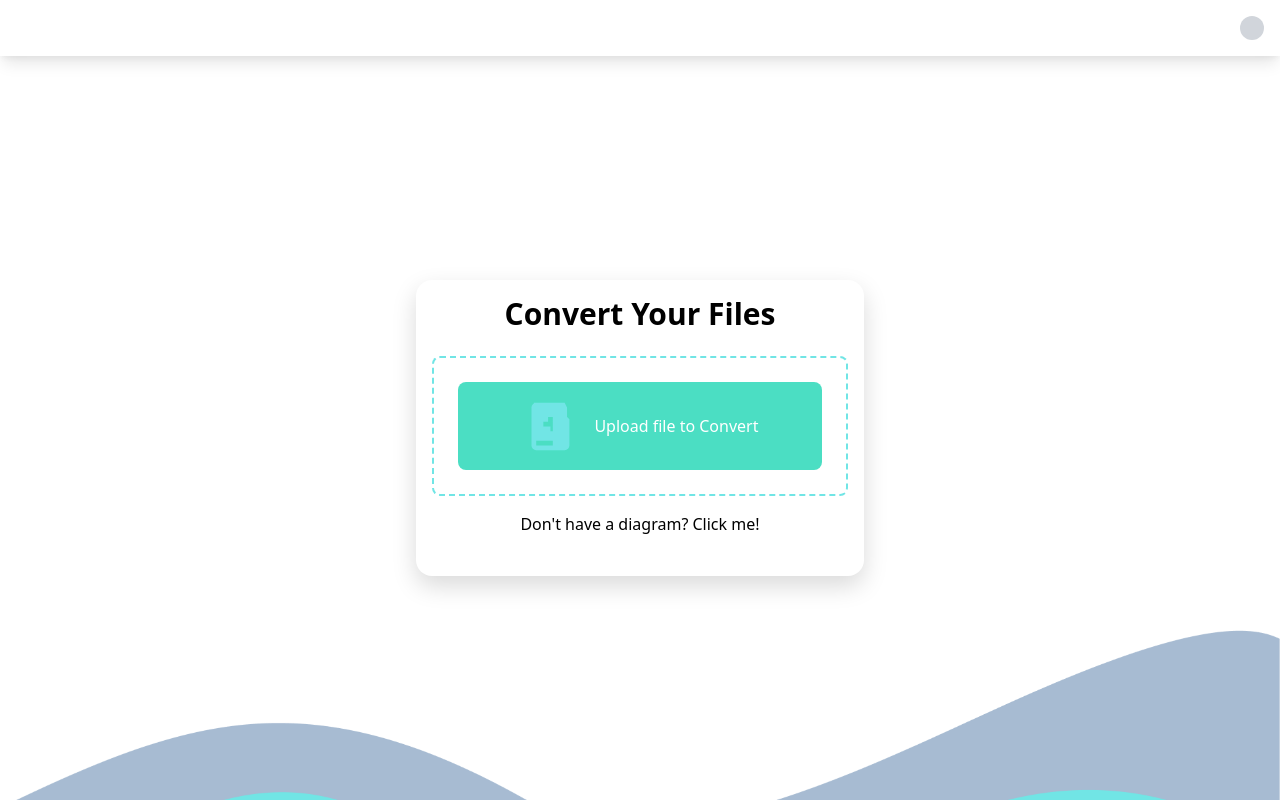
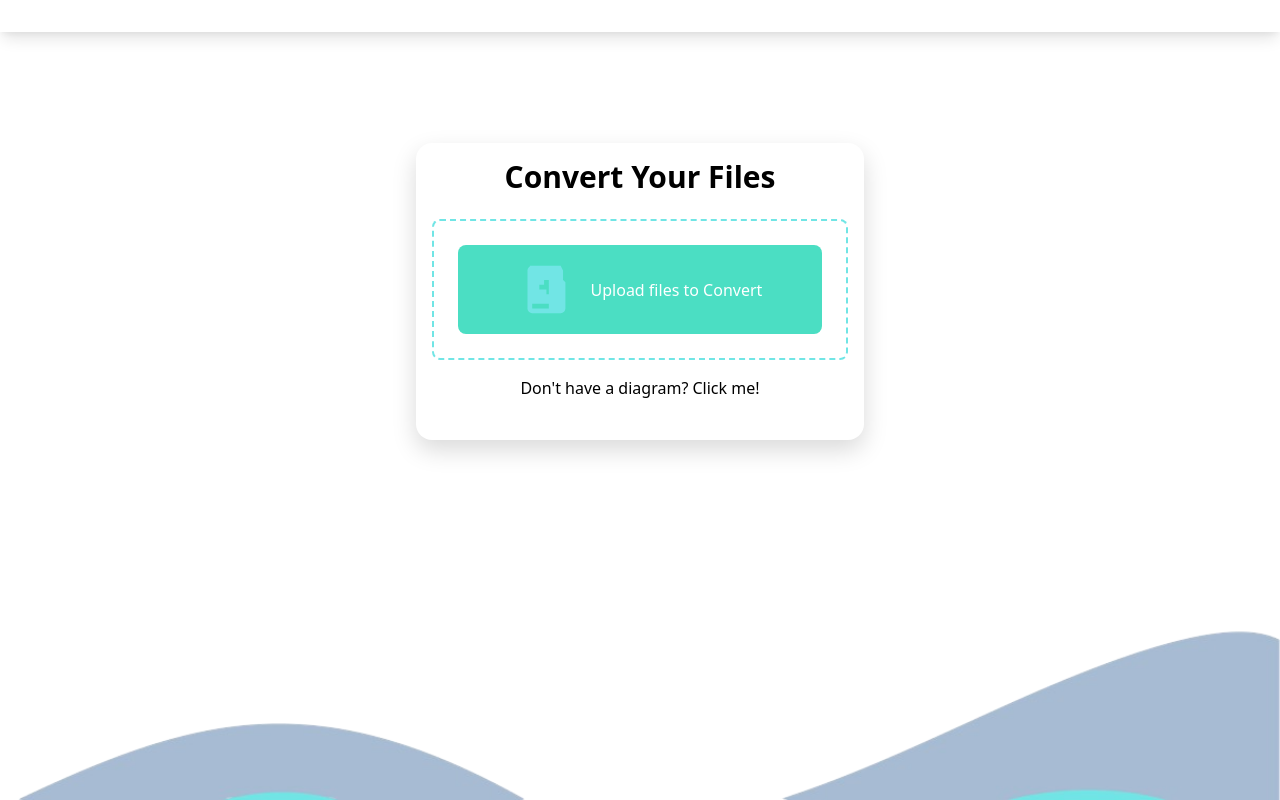
Before and after one commit to placeholder-motxt/fe, a Django app: template convert_page/templates/convert_page.html in a window 1280 px wide. Run offline with Django 5.2, Linux system fonts and the light colour scheme; the template is opened without the code that fills it, so the values that code supplies are empty.

Commit message:
[GREEN] change implementation so that app can upload multiple files and remove csrf exempt

```diff
--- a/convert_page/static/js/script.js
+++ b/convert_page/static/js/script.js
@@ -1,26 +1,74 @@
 document.addEventListener('DOMContentLoaded', () => {
     const dropZone = document.querySelector('.drop-zone');
     const fileInput = document.getElementById('fileInput');
-    const fileNameDisplay = document.getElementById('fileNameDisplay');
-    const deleteBtn = document.querySelector('.delete-btn');
+    const fileListSection = document.getElementById('fileListSection');
     const convertBtn = document.getElementById('convertButton');
 
+    let uploadedFiles = []; // Menyimpan semua file yang valid
+    let classFileCount = 0; // Counter untuk .class.jet
+
     function validateFile(file) {
-        return file.name.toLowerCase().endsWith('.jet');
+        const isClass = file.name.toLowerCase().endsWith('.class.jet');
+        const isSequence = file.name.toLowerCase().endsWith('.sequence.jet');
+
+        if (!isClass && !isSequence) {
+            alert(`Invalid file type: ${file.name}. Only .class.jet and .sequence.jet allowed`);
+            return false;
         }
 
-    function updateDisplay(file) {
-        const fileInfoSection = document.getElementById('fileInfoSection');
-        if (!file) {
-            fileInfoSection.classList.add('hidden');
-            dropZone.style.display = 'block';
-            return;
-        }
-        fileNameDisplay.textContent = file.name;
-        fileInfoSection.classList.remove('hidden');
-        dropZone.style.display = 'none';
+        // Validasi hanya 1 file .class.jet
+        if (isClass && classFileCount >= 1) {
+            alert('Only one .class.jet file is allowed!');
+            return false;
         }
 
+        return true;
+    }
+
+    function updateFileList() {
+        fileListSection.innerHTML = '';
+        classFileCount = 0; // Reset counter
+
+        uploadedFiles.forEach((file, index) => {
+            // Hitung jumlah .class.jet
+            if (file.name.toLowerCase().endsWith('.class.jet')) {
+                classFileCount++;
+            }
+
+            // Buat entry file
+            const fileEntry = document.createElement('div');
+            fileEntry.className = 'flex items-center justify-between bg-[var(--hover-tile)] rounded-lg p-4';
+            fileEntry.innerHTML = `
+                <div class="flex items-center space-x-2">
+                    <svg class="file-icon" viewBox="0 0 24 24" xmlns="http://www.w3.org/2000/svg">
+                        <path d="M13 2H6a2 2 0 0 0-2 2v16a2 2 0 0 0 2 2h12a2 2 0 0 0 2-2V9l-7-7zm0 18H6V4h7v16zm3-8h-2v2h-2v-2H9v-2h2V8h2v2h2v2zm2-10H5v16h14V4z"/>
+                    </svg>
+                    <span class="font-semibold text-[var(--secondary)]">${file.name}</span>
+                </div>
+                <button class="delete-btn">×</button>
+            `;
+
+            // Event listener untuk hapus file
+            const deleteBtn = fileEntry.querySelector('.delete-btn');
+            deleteBtn.addEventListener('click', () => {
+                uploadedFiles = uploadedFiles.filter((_, i) => i !== index);
+                updateFileList(); // Perbarui daftar setelah hapus
+            });
+
+            fileListSection.appendChild(fileEntry);
+        });
+
+        // Tampilkan/hide Convert button dan fileListSection
+        if (uploadedFiles.length > 0) {
+            fileListSection.classList.remove('hidden');
+            convertBtn.classList.remove('hidden');
+        } else {
+            fileListSection.classList.add('hidden');
+            convertBtn.classList.add('hidden');
+        }
+    }
+
+    // Event listener untuk drag-and-drop
     dropZone.addEventListener('dragover', (e) => {
         e.preventDefault();
         dropZone.classList.add('dragover');
@@ -33,73 +81,78 @@ document.addEventListener('DOMContentLoaded', () => {
     dropZone.addEventListener('drop', (e) => {
         e.preventDefault();
         dropZone.classList.remove('dragover');
-        const file = e.dataTransfer.files[0];
-        if (!validateFile(file)) {
-            alert('Only .JET files are allowed');
-            return;
-        }
-        fileInput.files = e.dataTransfer.files;
-        updateDisplay(file);
+        const files = Array.from(e.dataTransfer.files);
+        handleFiles(files);
+        fileInput.value = ''; // Reset input untuk mengizinkan upload file yang sama
     });
 
+    // Event listener untuk file input
     fileInput.addEventListener('change', (e) => {
-        const file = e.target.files[0];
-        if (file && !validateFile(file)) {
-            alert('Only .JET files are allowed');
-            e.target.value = '';
-            return;
-        }
-        updateDisplay(file);
+        const files = Array.from(e.target.files);
+        handleFiles(files);
+        e.target.value = ''; // Reset input setelah upload
     });
 
-    deleteBtn.addEventListener('click', () => {
-        fileInput.value = '';
-        updateDisplay(null);
+    function handleFiles(files) {
+        files.forEach(file => {
+            if (validateFile(file)) {
+                uploadedFiles.push(file);
+            }
         });
+        updateFileList(); // Perbarui daftar file setelah upload
+    }
 
-    convertBtn.addEventListener('click', () => {
-        const file = fileInput.files[0];
-        if (!file) {
-            alert('Please select a file to convert.');
+    // Convert button untuk mengirim semua file
+    convertBtn.addEventListener('click', async () => {
+        if (uploadedFiles.length === 0) {
+            alert('Please select files to convert.');
             return;
         }
 
-        const formData = new FormData();
-        formData.append('file', file);
+        // Check for duplicate filenames
+        const filenames = uploadedFiles.map(file => file.name);
+        if (new Set(filenames).size !== filenames.length) {
+            alert('Duplicate filenames are not allowed!');
+            return;
+        }
 
-        fetch('/convert_page/', {
-            method: 'POST',
-            body: formData,
-            headers: {
-                'X-CSRFToken': getCookie('csrftoken')  // Uncomment when CSRF is enabled
+        // Process files and collect data
+        const processedData = {
+            filename: filenames,
+            content: []
+        };
+
+        for (const file of uploadedFiles) {
+            try {
+                const text = await file.text();
+                const parsedContent = JSON.parse(text);
+                processedData.content.push([parsedContent]); // Wrap content in a list
+            } catch (error) {
+                alert(`Error parsing ${file.name}: ${error.message}`);
+                return;
             }
-        })
-        .then(response => response.json())
-        .then(data => {
-            if (data.error) {
-                alert(`Error: ${data.error}`);
-            } else {
-                const jsonBody = JSON.stringify(data.json_body, null, 2);
+        }
+
+        // Display JSON in new window
+        const jsonBodyString = JSON.stringify(processedData, null, 2);
         const popup = window.open('', '_blank');
         popup.document.write(`
             <html>
-                        <head><title>Output</title></head>
+                <head><title>JSON Preview</title></head>
                 <body>
-                            <pre>${jsonBody}</pre>
+                    <pre>${jsonBodyString}</pre>
                 </body>
             </html>
         `);
         popup.document.close();
-            }
-        })
-        .catch(error => alert('An error occurred.'));
     });
 
+    // Fungsi untuk mengambil CSRF token
     function getCookie(name) {
         let cookieValue = null;
         if (document.cookie && document.cookie !== '') {
             const cookies = document.cookie.split(';');
-            for (const cookie of cookies) {  // Use `for-of` instead of `for`
+            for (const cookie of cookies) {
                 const trimmedCookie = cookie.trim();
                 if (trimmedCookie.startsWith(name + '=')) {
                     cookieValue = decodeURIComponent(trimmedCookie.substring(name.length + 1));
--- a/convert_page/templates/convert_page.html
+++ b/convert_page/templates/convert_page.html
@@ -7,32 +7,29 @@
     <title>Convert Your Files</title>
     <link href="https://cdn.jsdelivr.net/npm/tailwindcss@2.2.19/dist/tailwind.min.css" rel="stylesheet">
     <link rel="stylesheet" href="{% static 'css/styles.css' %}">
+    <style>
+        /* Add custom styles for the footer */
+        footer {
+            position: relative; /* Ensure footer respects document flow */
+            z-index: 1; /* Ensure footer stays below main content */
+        }
+
+        footer img {
+            width: 100%; /* Ensure image spans full width */
+            height: auto; /* Maintain aspect ratio */
+            object-fit: cover; /* Ensure image covers the area without distortion */
+            margin-top: 2rem; /* Add spacing between content and footer */
+        }
+    </style>
 </head>
 <body class="bg-white flex flex-col min-h-screen text-black">
     <header class="flex justify-between items-center p-4 bg-white shadow-lg">
-        <div class="hamburger-menu cursor-pointer">
-            <div class="line bg-[var(--text)] w-6 h-0.5 mb-1"></div>
-            <div class="line bg-[var(--text)] w-6 h-0.5 mb-1"></div>
-            <div class="line bg-[var(--text)] w-6 h-0.5"></div>
-        </div>
-        <div class="toggle-switch">
-            <!-- Checkbox with proper accessibility -->
-            <input
-                type="checkbox"
-                id="toggle"
-                class="visually-hidden"
-                aria-label="Toggle theme"
-            >
-            <!-- Label with matching 'for' attribute -->
-            <label
-                for="toggle"
-                class="block w-6 h-6 rounded-full bg-gray-300 cursor-pointer"
-                aria-hidden="true"
-            ></label>
+        <!-- Header content remains unchanged -->
     </header>
     <main class="flex-grow flex items-center justify-center py-8">
         <div class="container max-w-md w-full p-4 rounded-2xl container-shadow bg-white">
             <h1 class="text-center text-[var(--text)] text-3xl font-semibold mb-6">Convert Your Files</h1>
+
             <div class="drop-zone rounded-lg p-6 mb-4">
                 <div class="relative group">
                     <button class="w-full px-6 py-4 bg-[var(--button)] text-white rounded-lg
@@ -41,31 +38,34 @@
                         <svg class="file-icon" viewBox="0 0 24 24" xmlns="http://www.w3.org/2000/svg">
                             <path d="M13 2H6a2 2 0 0 0-2 2v16a2 2 0 0 0 2 2h12a2 2 0 0 0 2-2V9l-7-7zm0 18H6V4h7v16zm3-8h-2v2h-2v-2H9v-2h2V8h2v2h2v2zm2-10H5v16h14V4z"/>
                         </svg>
-                        <span id="uploadText" class="font-medium">Upload file to Convert</span>
+                        <span id="uploadText" class="font-medium">Upload files to Convert</span>
                     </button>
-                    <input type="file" accept=".jet" class="absolute inset-0 w-full h-full opacity-0 cursor-pointer" id="fileInput">
+                    <input
+                        type="file"
+                        accept=".class.jet, .sequence.jet"
+                        multiple
+                        class="absolute inset-0 w-full h-full opacity-0 cursor-pointer"
+                        id="fileInput"
+                    >
                 </div>
             </div>
-            <div id="fileInfoSection" class="hidden mb-4">
-                <div class="flex items-center justify-between bg-[var(--hover-tile)] rounded-lg p-4">
-                    <div class="flex items-center space-x-2">
-                        <svg class="file-icon" viewBox="0 0 24 24" xmlns="http://www.w3.org/2000/svg">
-                            <path d="M13 2H6a2 2 0 0 0-2 2v16a2 2 0 0 0 2 2h12a2 2 0 0 0 2-2V9l-7-7zm0 18H6V4h7v16zm3-8h-2v2h-2v-2H9v-2h2V8h2v2h2v2zm2-10H5v16h14V4z"/>
-                        </svg>
-                        <span id="fileNameDisplay" class="font-semibold text-[var(--secondary)]"></span>
-                    </div>
-                    <button class="delete-btn">×</button>
-                </div>
-                <button id="convertButton" class="w-full mt-4">Convert</button>
+
+            <!-- File list section -->
+            <div id="fileListSection" class="space-y-2 mb-4 hidden">
+                <!-- File entries will be dynamically added here -->
             </div>
+
+            <!-- Convert button -->
+            <button id="convertButton" class="w-full mt-4 hidden">Convert</button>
             <div class="text-center mb-6">
-                Don't have a diagram? <a href="#">Click me!</a>
+                Don't have a diagram? <a href="https://www.jetuml.org/docs/download.html">Click me!</a>
             </div>
         </div>
     </main>
     <footer class="relative">
+        <!-- Footer image -->
         <img src="{% static 'images/bottom3.png' %}" alt="Decorative"
-             class="absolute bottom-0 left-0 w-full h-auto object-cover">
+             class="w-full h-auto object-cover">
     </footer>
     <script src="{% static 'js/script.js' %}"></script>
 </body>
```
Also changed, not shown: convert_page/services.py (+34 -17 lines), convert_page/views.py (+45 -13 lines), convert_page/static/images/bottom3.png. Lines whose indentation alone changed are shown as unchanged.
